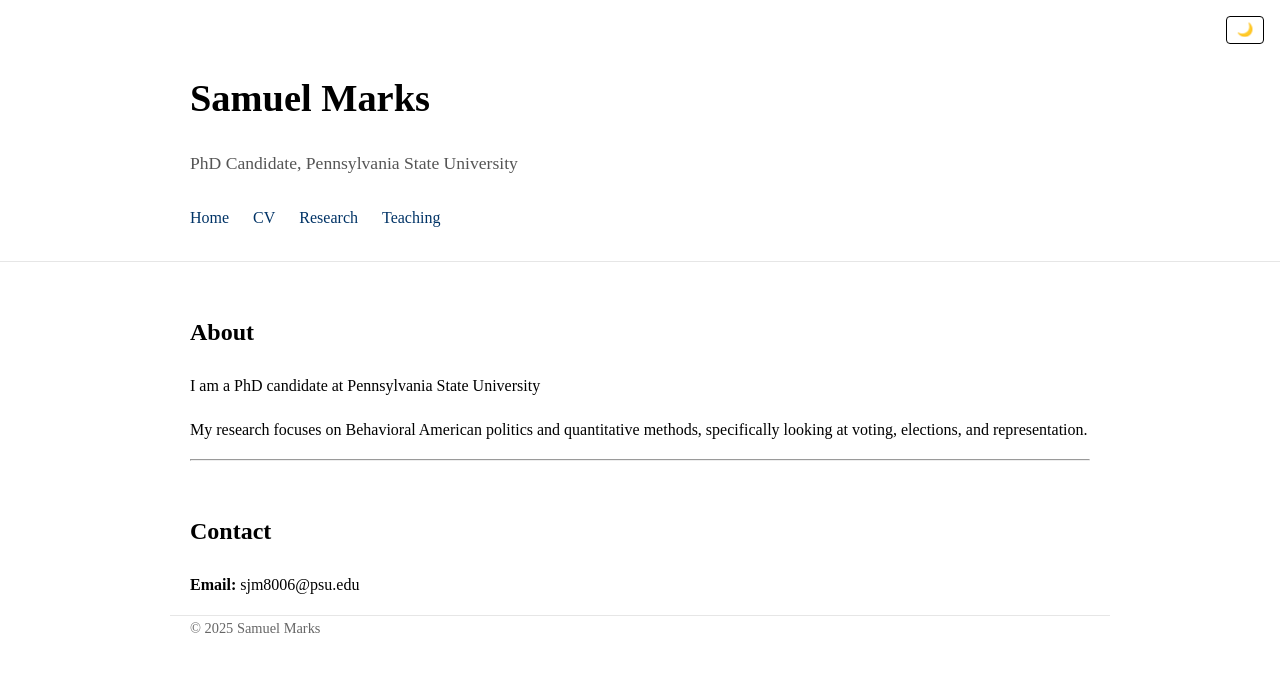
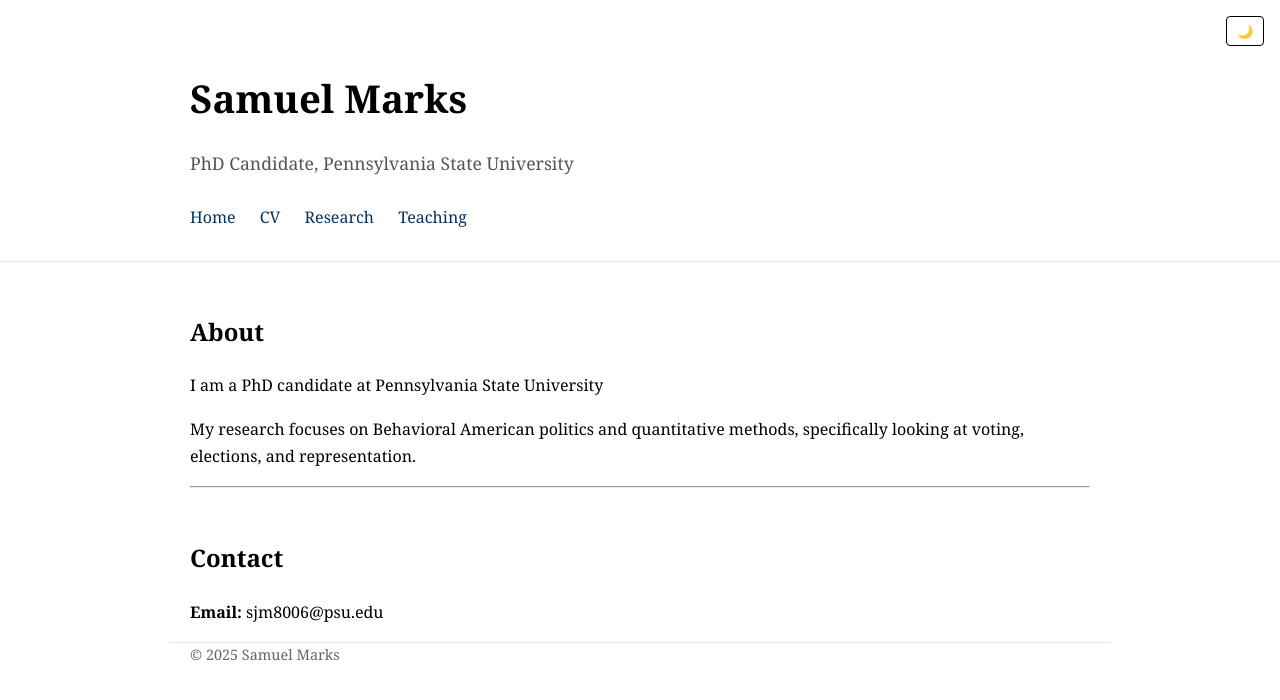
Before and after one commit to SamuelJMarks/SamuelJMarks.github.io, a Jekyll site: the page built from index.md, in a window 1280 px wide. Shown: the top 700 px of the page. Built offline with Jekyll 4.4.1, drawn with Linux system fonts in a browser that asks for light colours.

```diff
--- a/assets/style.css
+++ b/assets/style.css
@@ -126,3 +126,12 @@
   border: 1px solid var(--text-color);
   border-radius: 4px;
 }
+
+
+
+.markdown-body,
+.markdown-body *,
+.container,
+.container * {
+  font-family: Georgia !important;
+}
```
